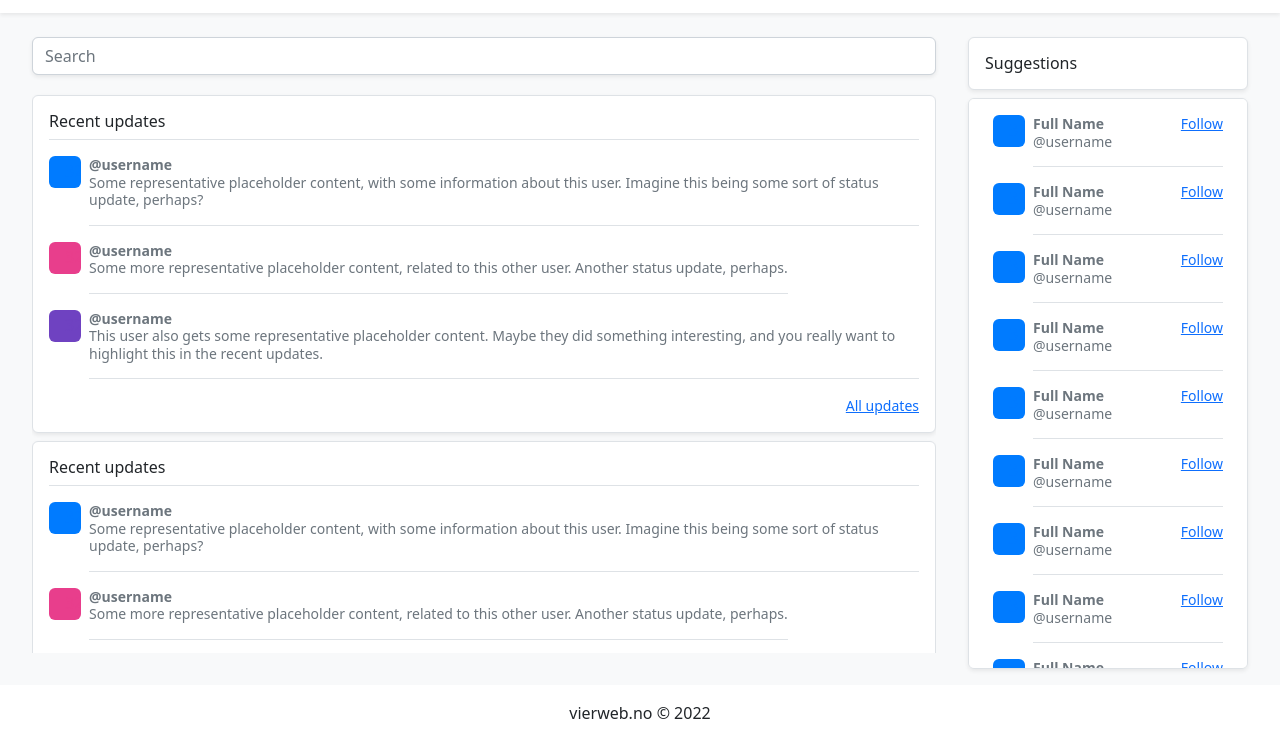
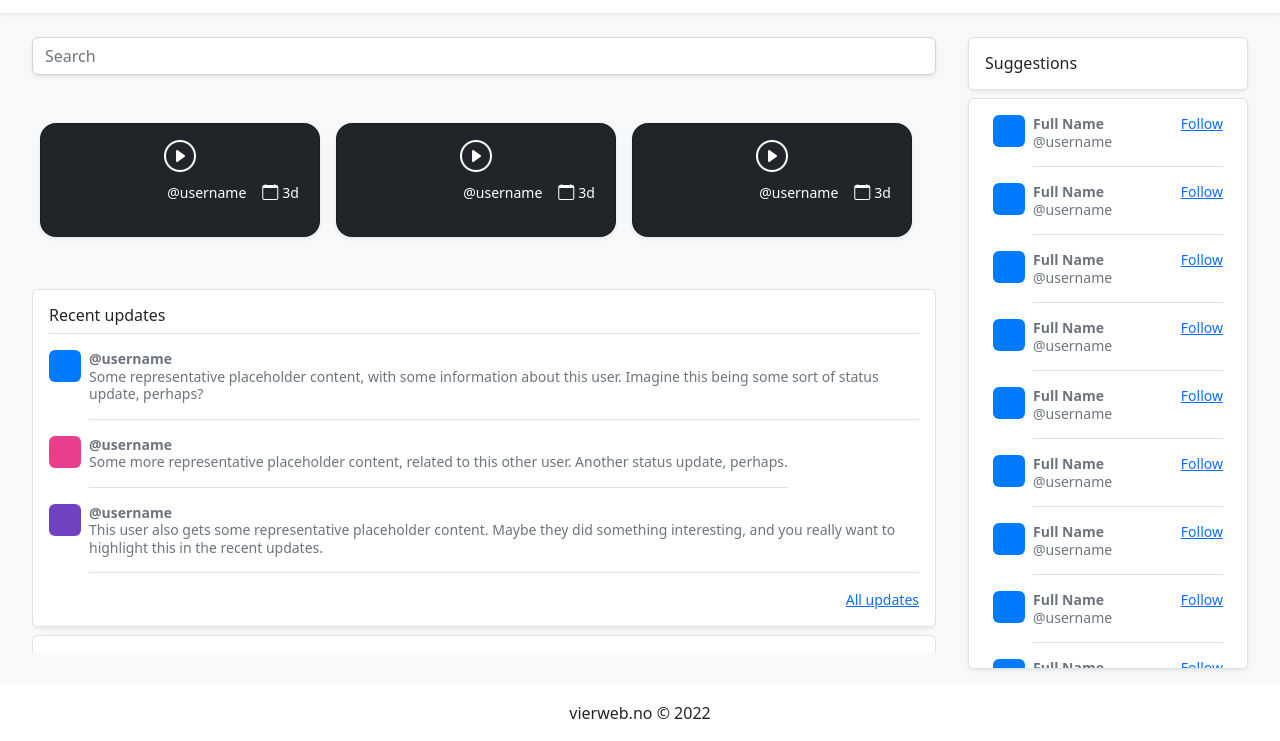
Before and after one commit to donnybrilliant/CSS-Frameworks, a website: page index.html in a window 1280 px wide. Shown: the part 59-800 px from the top of the page. Drawn offline with nearby package versions, Linux system fonts and the light colour scheme; files that its build step writes are made by us from their sources.

Commit message:
Add favicon

```diff
--- a/index.html
+++ b/index.html
@@ -7,6 +7,7 @@
     <meta name="viewport" content="width=device-width, initial-scale=1.0">
     <title>CSS Frameworks CA</title>
     <link rel="stylesheet" href="./dist/css/styles.css">
+    <link rel="shortcut icon" href="./assets/images/favicon.ico" type="image/x-icon">
 </head>
 
 <body class="overflow-hidden">
@@ -55,10 +56,58 @@
                 <div class="row flex-grow-1 overflow-auto">
 
 
+                    <div class="row row-cols-3 align-items-stretch g-3 mb-5">
 
+                        <div class="col">
+                            <div class="card card-cover vh-20 text-bg-dark rounded-4 shadow-sm">
+                                <div class="d-flex flex-column h-100 p-1 pb-3">
+                                    <i class="text-center mt-1 fs-2 bi bi-play-circle"></i>
+                                    <ul class="d-flex list-unstyled mt-auto justify-content-end">
+                                        <li class="d-flex align-items-center me-3">
+                                            <small>@username</small>
+                                        </li>
+                                        <li class="d-flex align-items-center me-3">
+                                            <i class="bi bi-calendar me-1"></i>
+                                            <small>3d</small>
+                                        </li>
+                                    </ul>
+                                </div>
+                            </div>
+                        </div>
+                        <div class="col">
+                            <div class="card card-cover vh-20 text-bg-dark rounded-4 shadow-sm">
+                                <div class="d-flex flex-column h-100 p-1 pb-3">
+                                    <i class="text-center mt-1 fs-2 bi bi-play-circle"></i>
+                                    <ul class="d-flex list-unstyled mt-auto justify-content-end">
+                                        <li class="d-flex align-items-center me-3">
+                                            <small>@username</small>
+                                        </li>
+                                        <li class="d-flex align-items-center me-3">
+                                            <i class="bi bi-calendar me-1"></i>
+                                            <small>3d</small>
+                                        </li>
+                                    </ul>
+                                </div>
+                            </div>
+                        </div>
+                        <div class="col">
+                            <div class="card card-cover vh-20 text-bg-dark rounded-4 shadow-sm">
+                                <div class="d-flex flex-column h-100 p-1 pb-3">
+                                    <i class="text-center mt-1 fs-2 bi bi-play-circle"></i>
+                                    <ul class="d-flex list-unstyled mt-auto justify-content-end">
+                                        <li class="d-flex align-items-center me-3">
+                                            <small>@username</small>
+                                        </li>
+                                        <li class="d-flex align-items-center me-3">
+                                            <i class="bi bi-calendar me-1"></i>
+                                            <small>3d</small>
+                                        </li>
+                                    </ul>
+                                </div>
+                            </div>
+                        </div>
 
-
-
+                    </div>
                     <div class="my-1 p-3 bg-body rounded border shadow-sm">
                         <h6 class="border-bottom pb-2 mb-0">Recent updates</h6>
 
@@ -73,7 +122,8 @@
 
                             <p class="pb-3 mb-0 small lh-sm border-bottom">
                                 <strong class="d-block text-gray-dark">@username</strong>
-                                Some representative placeholder content, with some information about this user. Imagine
+                                Some representative placeholder content, with some information about this user.
+                                Imagine
                                 this being some sort of status update, perhaps?
                             </p>
                         </div>
@@ -88,7 +138,8 @@
 
                             <p class="pb-3 mb-0 small lh-sm border-bottom">
                                 <strong class="d-block text-gray-dark">@username</strong>
-                                Some more representative placeholder content, related to this other user. Another status
+                                Some more representative placeholder content, related to this other user. Another
+                                status
                                 update, perhaps.
                             </p>
                         </div>
@@ -103,7 +154,8 @@
 
                             <p class="pb-3 mb-0 small lh-sm border-bottom">
                                 <strong class="d-block text-gray-dark">@username</strong>
-                                This user also gets some representative placeholder content. Maybe they did something
+                                This user also gets some representative placeholder content. Maybe they did
+                                something
                                 interesting, and you really want to highlight this in the recent updates.
                             </p>
                         </div>
@@ -125,7 +177,8 @@
 
                             <p class="pb-3 mb-0 small lh-sm border-bottom">
                                 <strong class="d-block text-gray-dark">@username</strong>
-                                Some representative placeholder content, with some information about this user. Imagine
+                                Some representative placeholder content, with some information about this user.
+                                Imagine
                                 this being some sort of status update, perhaps?
                             </p>
                         </div>
@@ -140,7 +193,8 @@
 
                             <p class="pb-3 mb-0 small lh-sm border-bottom">
                                 <strong class="d-block text-gray-dark">@username</strong>
-                                Some more representative placeholder content, related to this other user. Another status
+                                Some more representative placeholder content, related to this other user. Another
+                                status
                                 update, perhaps.
                             </p>
                         </div>
@@ -155,7 +209,8 @@
 
                             <p class="pb-3 mb-0 small lh-sm border-bottom">
                                 <strong class="d-block text-gray-dark">@username</strong>
-                                This user also gets some representative placeholder content. Maybe they did something
+                                This user also gets some representative placeholder content. Maybe they did
+                                something
                                 interesting, and you really want to highlight this in the recent updates.
                             </p>
                         </div>
@@ -177,7 +232,8 @@
 
                             <p class="pb-3 mb-0 small lh-sm border-bottom">
                                 <strong class="d-block text-gray-dark">@username</strong>
-                                Some representative placeholder content, with some information about this user. Imagine
+                                Some representative placeholder content, with some information about this user.
+                                Imagine
                                 this being some sort of status update, perhaps?
                             </p>
                         </div>
@@ -192,7 +248,8 @@
 
                             <p class="pb-3 mb-0 small lh-sm border-bottom">
                                 <strong class="d-block text-gray-dark">@username</strong>
-                                Some more representative placeholder content, related to this other user. Another status
+                                Some more representative placeholder content, related to this other user. Another
+                                status
                                 update, perhaps.
                             </p>
                         </div>
@@ -207,7 +264,8 @@
 
                             <p class="pb-3 mb-0 small lh-sm border-bottom">
                                 <strong class="d-block text-gray-dark">@username</strong>
-                                This user also gets some representative placeholder content. Maybe they did something
+                                This user also gets some representative placeholder content. Maybe they did
+                                something
                                 interesting, and you really want to highlight this in the recent updates.
                             </p>
                         </div>
```
Also changed, not shown: README.md (deleted), assets/images/favicon.ico (added).
